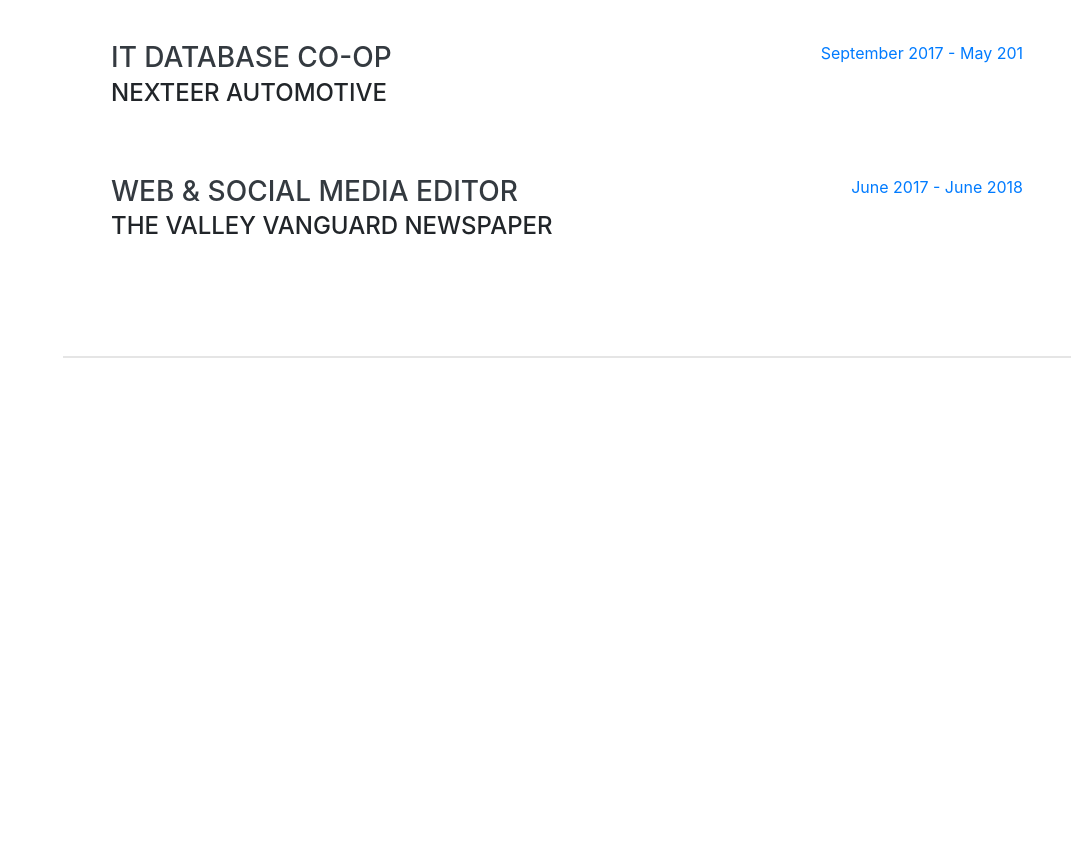
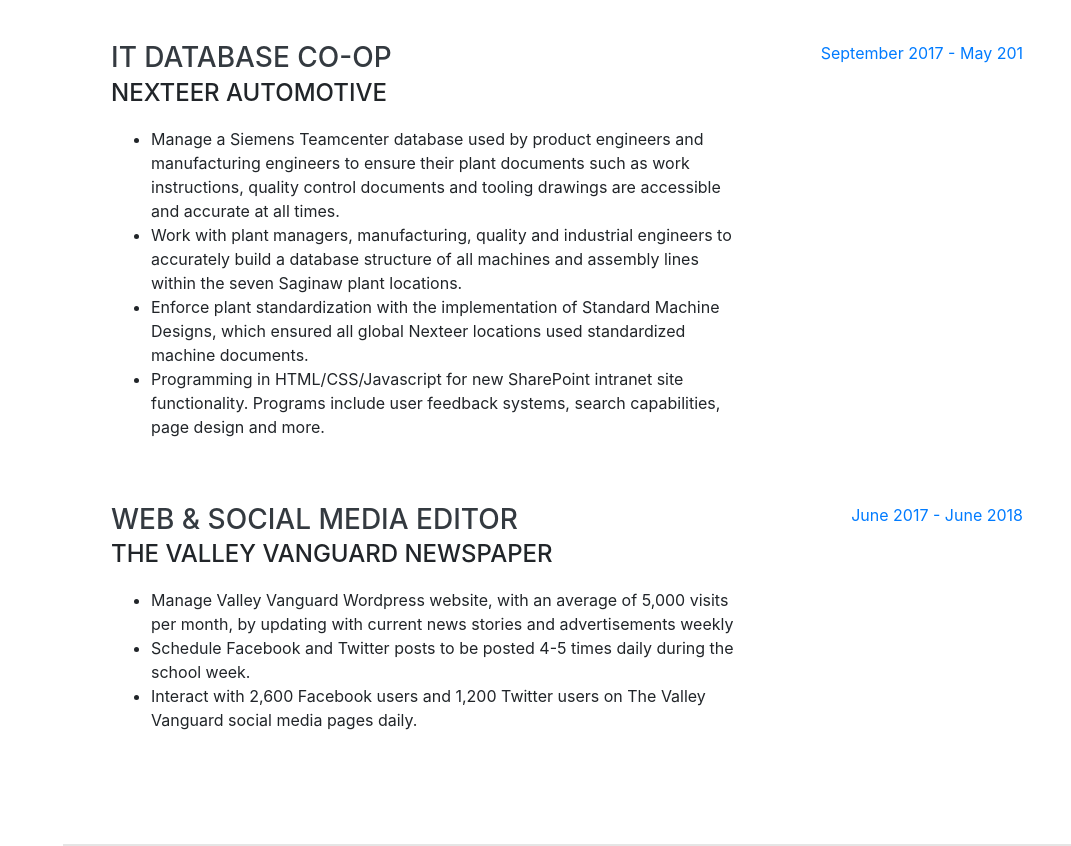
Before and after one commit to jlputz/jlputz.github.io, a website with bundled scripts: page index.html in a window 1280 px wide. Shown: the part 1260-2106 px from the top of the page, without its empty margins (209-1280 px from the left). Before the commit the page ends 1618 px from the top, so only its background shows below. Built offline with nearby package versions, Linux system fonts and the light colour scheme; a web font is replaced by a local one.

Commit message:
resume stuff

```diff
--- a/index.html
+++ b/index.html
@@ -82,7 +82,8 @@
           <div class="resume-content">
             <h3 class="mb-0">Software Developer Intern</h3>
             <div class="subheading mb-3">PF Markey</div>
-            <p><ul>
+            <p>
+              <ul>
                 <li>
                   Create customer web portals to allow customers to view statistical reporting data from PF Markey’s
                   tooling vending machines such as cost per unit produced, transaction history, in stock percentages and
@@ -91,15 +92,13 @@
                 <li>
                   Create visitor portal web application to allow site visitors to sign in and out and select which employee
                   they will be meeting with using ASP.NET and C#.
-
                 </li>
                 <li>
                   Implement and manage dynamic, informational web pages displayed on TV monitors throughout the
                   work sites that provided relevant company information.
-
                 </li>
-
-            </ul></p>
+            </ul>
+          </p>
           </div>
           <div class="resume-date text-md-right">
             <span class="text-primary">May 2019 - Present</span>
@@ -110,7 +109,27 @@
           <div class="resume-content">
             <h3 class="mb-0">IT Database Co-Op</h3>
             <div class="subheading mb-3">Nexteer Automotive</div>
-            <p></p>
+            <p>
+                <ul>
+                    <li>
+                        Manage a Siemens Teamcenter database used by product engineers and manufacturing engineers to
+                        ensure their plant documents such as work instructions, quality control documents and tooling drawings
+                        are accessible and accurate at all times.
+                    </li>
+                    <li>
+                        Work with plant managers, manufacturing, quality and industrial engineers to accurately build a
+                        database structure of all machines and assembly lines within the seven Saginaw plant locations.
+                    </li>
+                    <li>
+                        Enforce plant standardization with the implementation of Standard Machine Designs, which ensured all
+                        global Nexteer locations used standardized machine documents.
+                    </li>
+                    <li>
+                        Programming in HTML/CSS/Javascript for new SharePoint intranet site functionality. Programs include
+                        user feedback systems, search capabilities, page design and more.
+                    </li>
+                </ul>
+            </p>
           </div>
           <div class="resume-date text-md-right">
             <span class="text-primary">September 2017 - May 201</span>
@@ -121,7 +140,22 @@
           <div class="resume-content">
             <h3 class="mb-0">Web & Social Media Editor</h3>
             <div class="subheading mb-3">The Valley Vanguard Newspaper</div>
-            <p></p>
+            <p>
+                <ul>
+                    <li>
+                        Manage Valley Vanguard Wordpress website, with an average of 5,000 visits per month, by updating with
+                        current news stories and advertisements weekly
+                    </li>
+                    <li>
+                        Schedule Facebook and Twitter posts to be posted 4-5 times daily during the school week.
+                    </li>
+                    <li>
+                        Interact with 2,600 Facebook users and 1,200 Twitter users on The Valley Vanguard social media pages
+                        daily.
+                    </li>
+                </ul>
+
+            </p>
           </div>
           <div class="resume-date text-md-right">
             <span class="text-primary">June 2017 - June 2018</span>
```
